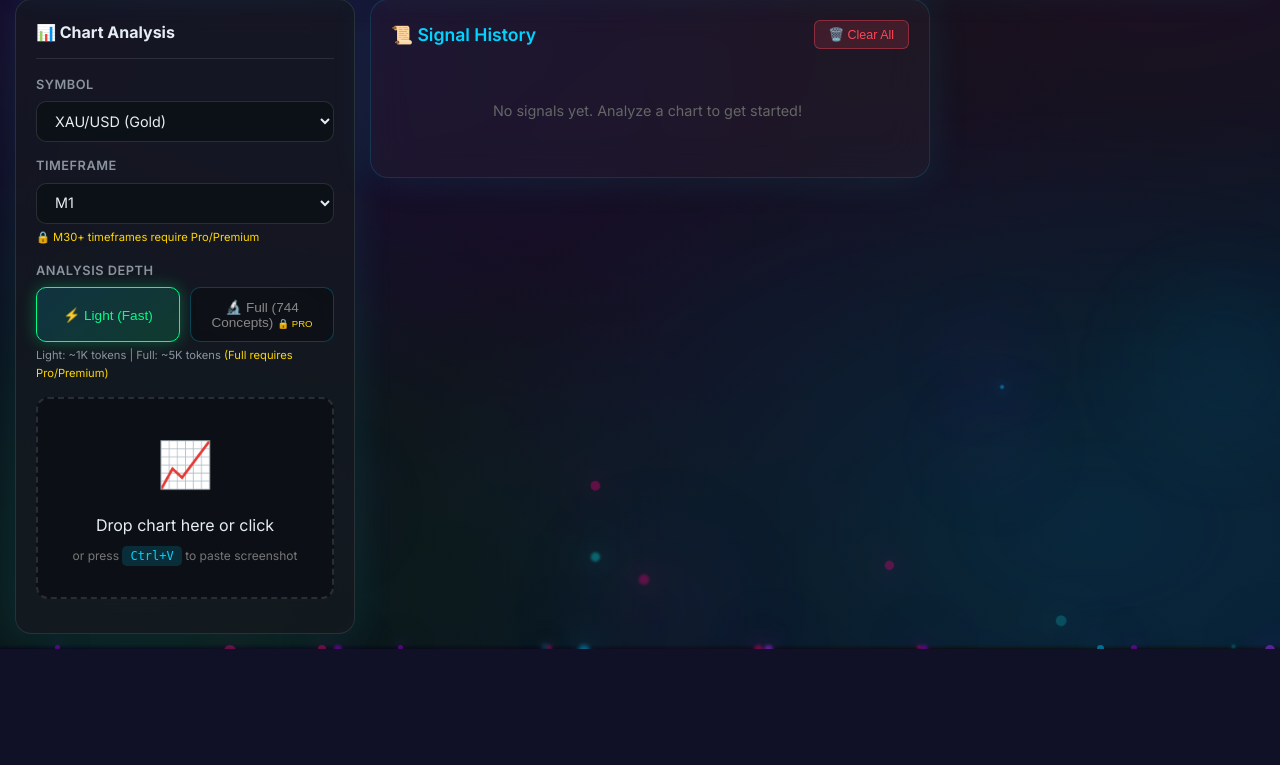
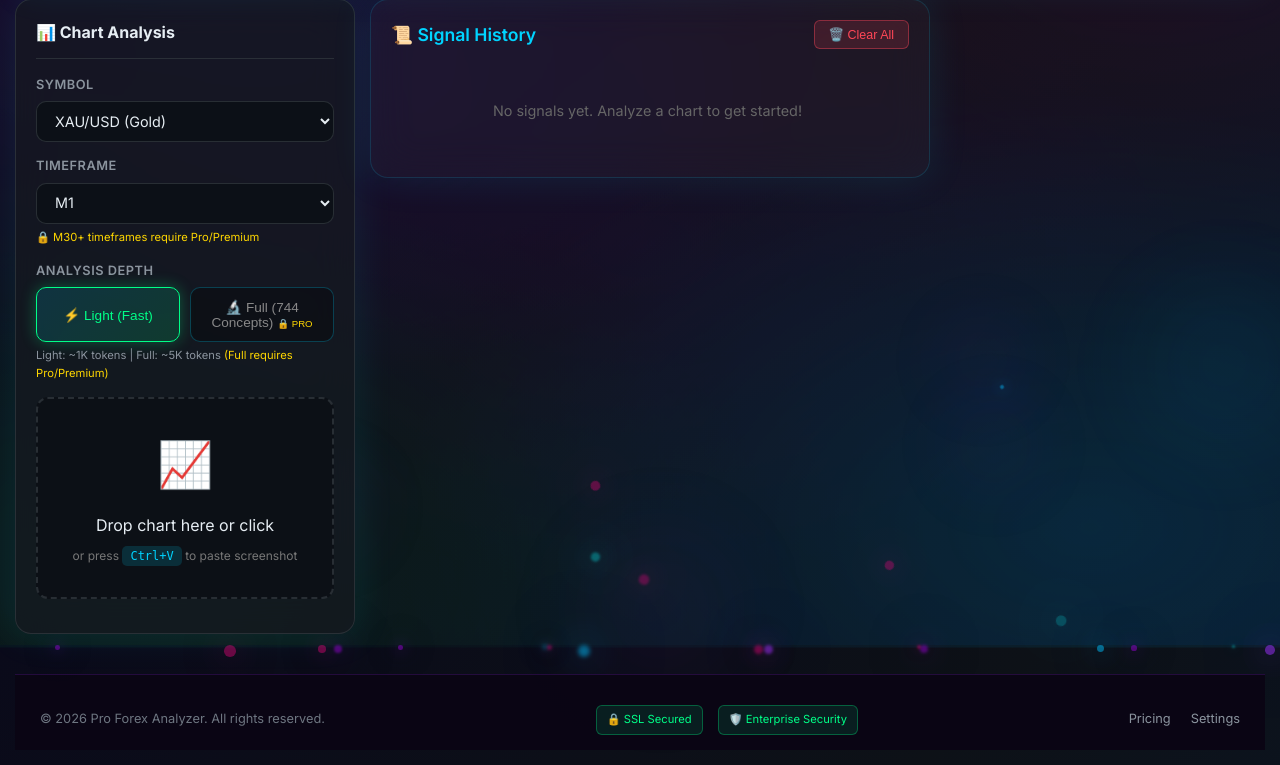
Before and after one commit to DOM6666-boom/forex-analyzer-pro, a Flask app: page / in a window 1280 px wide. Shown: the part 155-920 px from the top of the page. Before the commit the page ends 804 px from the top, so only its background shows below. Run offline with Flask 3, Linux system fonts and the light colour scheme; some libraries are stand-ins or nearby versions.

Commit message:
Deep check: Input validation, file sanitization, password strength, professional footer

```diff
--- a/app.py
+++ b/app.py
@@ -2427,15 +2427,30 @@ def login_page():
 @app.route('/auth/register', methods=['POST'])
 def register():
     """Register new user with email/password"""
+    import re
+
     email = request.form.get('email', '').lower().strip()
     password = request.form.get('password', '')
-    name = request.form.get('name', '')
-
+    name = request.form.get('name', '').strip()
+
+    # ========== INPUT VALIDATION ==========
     if not email or not password:
         return redirect('/login?error=Email and password required')
 
+    # Validate email format
+    email_pattern = r'^[a-zA-Z0-9._%+-]+@[a-zA-Z0-9.-]+\.[a-zA-Z]{2,}$'
+    if not re.match(email_pattern, email):
+        return redirect('/login?error=Invalid email format')
+
+    # Validate password strength
     if len(password) < 8:
         return redirect('/login?error=Password must be at least 8 characters')
+
+    if not re.search(r'[A-Za-z]', password) or not re.search(r'[0-9]', password):
+        return redirect('/login?error=Password must contain letters and numbers')
+
+    # Sanitize name (prevent XSS)
+    name = re.sub(r'[<>"\']', '', name)[:100]  # Remove dangerous chars, max 100 chars
 
     # Check if user exists
     existing = get_user_by_email(email)
@@ -2447,6 +2462,7 @@ def register():
     if user_id:
         session.permanent = True  # Use PERMANENT_SESSION_LIFETIME (24 hours)
         session['user_id'] = user_id
+        app.logger.info(f"[REGISTER] New user registered: {email}")
         return redirect('/')
 
     return redirect('/login?error=Registration failed. Please try again.')
@@ -2767,12 +2783,46 @@ def analyze_visual():
         return jsonify({'error': 'No image uploaded'}), 400
 
     file = request.files['image']
+
+    # ========== INPUT VALIDATION & SANITIZATION ==========
+    # Validate symbol (prevent injection)
     symbol = request.form.get('symbol', 'XAU/USD')
+    allowed_symbols = ['XAU/USD', 'XAG/USD', 'EUR/USD', 'GBP/USD', 'USD/JPY', 'USD/CHF',
+                       'AUD/USD', 'NZD/USD', 'USD/CAD', 'EUR/GBP', 'EUR/JPY', 'GBP/JPY',
+                       'BTC/USD', 'ETH/USD', 'US30', 'NAS100', 'SPX500']
+    # Allow custom symbols but sanitize them
+    if symbol not in allowed_symbols:
+        # Sanitize custom symbol: only allow alphanumeric, /, and -
+        import re
+        symbol = re.sub(r'[^A-Za-z0-9/\-]', '', symbol)[:20]  # Max 20 chars
+        if not symbol:
+            symbol = 'XAU/USD'
+
+    # Validate interval
     interval = request.form.get('interval', '1h')
+    allowed_intervals = ['1min', '5min', '15min', '30min', '1h', '4h', '1day', '1week', '1month',
+                         'M1', 'M5', 'M15', 'M30', 'H1', 'H4', 'D1', 'W1', 'MN']
+    if interval not in allowed_intervals:
+        interval = '1h'
+
     light_mode = request.form.get('light_mode', 'false').lower() == 'true'
 
+    # Validate file
     if file.filename == '':
         return jsonify({'error': 'No image selected'}), 400
+
+    # Validate file type
+    allowed_extensions = {'png', 'jpg', 'jpeg', 'gif', 'webp'}
+    file_ext = file.filename.rsplit('.', 1)[-1].lower() if '.' in file.filename else ''
+    if file_ext not in allowed_extensions:
+        return jsonify({'error': 'Invalid file type. Allowed: PNG, JPG, JPEG, GIF, WEBP'}), 400
+
+    # Validate file size (max 10MB)
+    file.seek(0, 2)  # Seek to end
+    file_size = file.tell()
+    file.seek(0)  # Reset to beginning
+    if file_size > 10 * 1024 * 1024:  # 10MB
+        return jsonify({'error': 'File too large. Maximum size: 10MB'}), 400
 
     try:
         # Increment analysis count
--- a/templates/index.html
+++ b/templates/index.html
@@ -4409,5 +4409,22 @@
         document.head.appendChild(style);
     })();
     </script>
+
+    <!-- Professional Footer -->
+    <footer style="background: rgba(10,5,20,0.9); border-top: 1px solid rgba(138,43,226,0.2); padding: 30px 20px 15px; margin-top: 40px; position: relative; z-index: 10;">
+        <div style="max-width: 1200px; margin: 0 auto; display: flex; justify-content: space-between; align-items: center; flex-wrap: wrap; gap: 15px;">
+            <div style="color: #6e7681; font-size: 0.8rem;">
+                © 2026 Pro Forex Analyzer. All rights reserved.
+            </div>
+            <div style="display: flex; gap: 15px; align-items: center;">
+                <span style="background: rgba(0,255,136,0.1); border: 1px solid rgba(0,255,136,0.3); padding: 5px 10px; border-radius: 6px; font-size: 0.7rem; color: #00ff88;">🔒 SSL Secured</span>
+                <span style="background: rgba(0,255,136,0.1); border: 1px solid rgba(0,255,136,0.3); padding: 5px 10px; border-radius: 6px; font-size: 0.7rem; color: #00ff88;">🛡️ Enterprise Security</span>
+            </div>
+            <div style="display: flex; gap: 20px;">
+                <a href="/pricing" style="color: #8b949e; text-decoration: none; font-size: 0.8rem;">Pricing</a>
+                <a href="/settings" style="color: #8b949e; text-decoration: none; font-size: 0.8rem;">Settings</a>
+            </div>
+        </div>
+    </footer>
 </body>
 </html>
```
